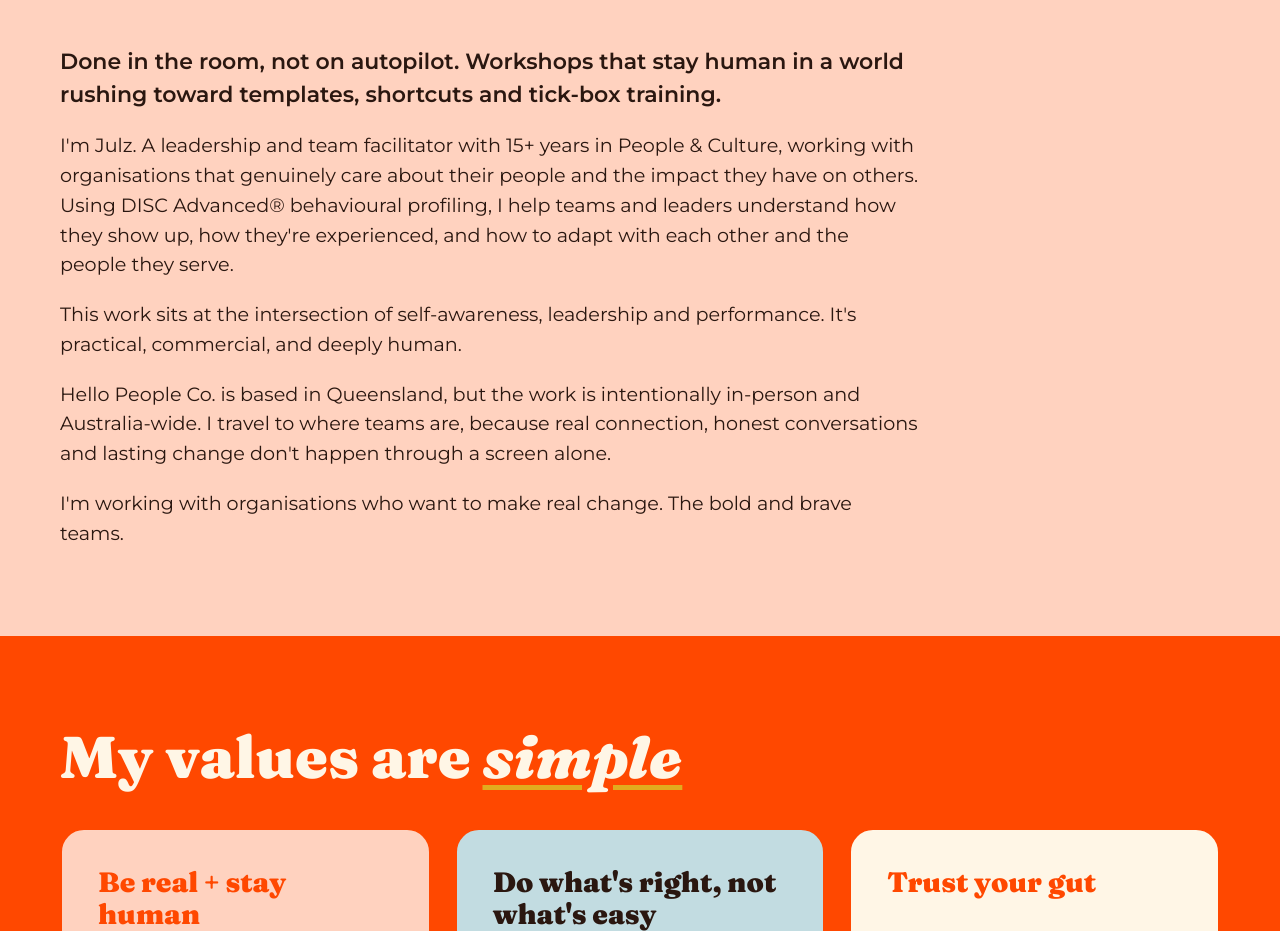
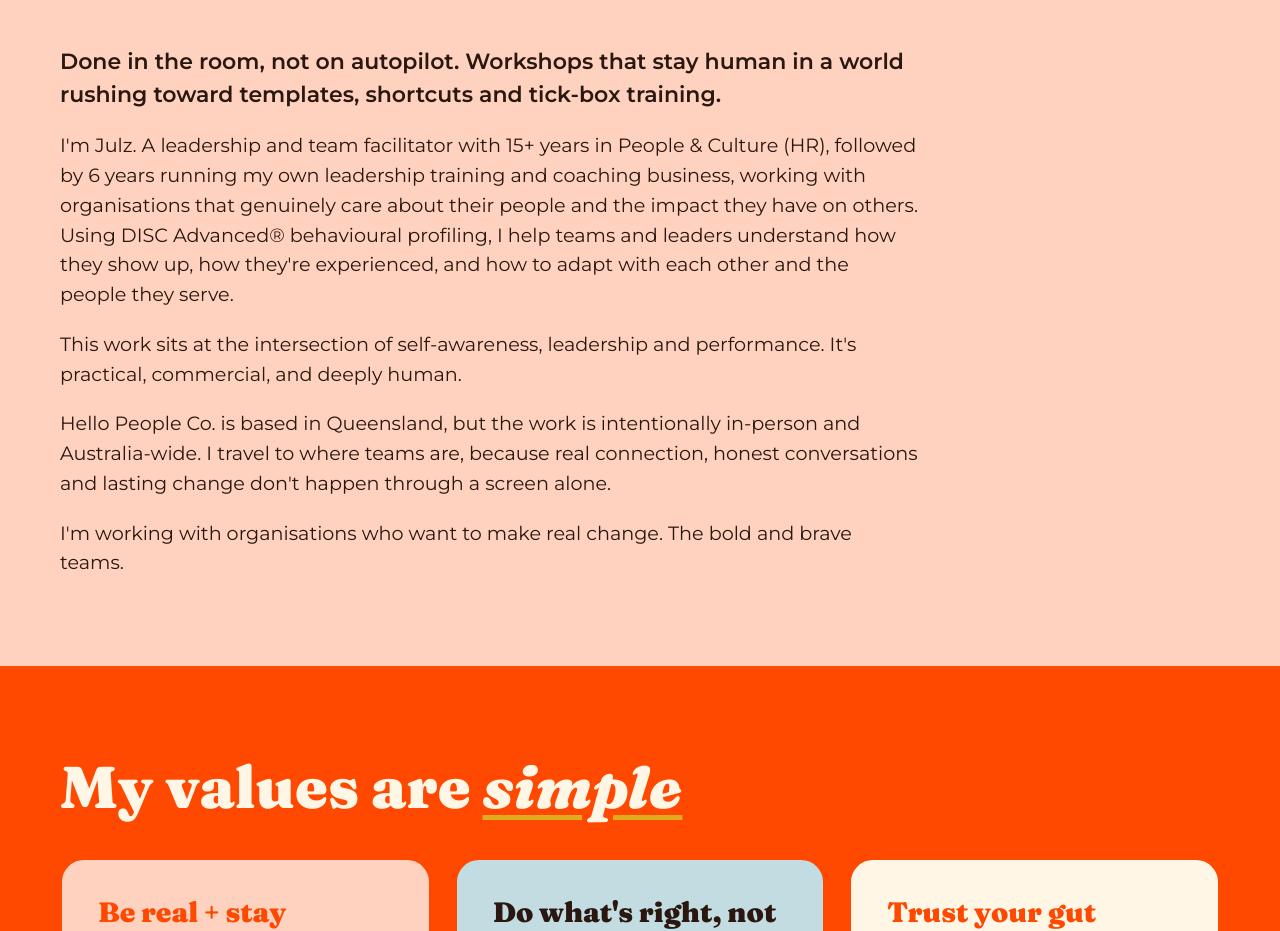
Before and after one commit to hellopeopleco/hellopeopleco-website, a plain HTML site: page about.html in a window 1280 px wide. Shown: the part 1020-1951 px from the top of the page. Drawn offline with Linux system fonts and the light colour scheme.

Commit message:
About: add 6 years of leadership training and coaching business
Co-Authored-By: Claude Sonnet 5.5 <noreply@anthropic.com>
Claude-Session: https://claude.ai/code/session_01DZLPfyaJ8VnbgauC6H2x3i

```diff
--- a/about.html
+++ b/about.html
@@ -51,7 +51,7 @@
 <div class="wrap">
 <div class="stack stack--lg measure text-lg">
 <p class="text-xl">Done in the room, not on autopilot. Workshops that stay human in a world rushing toward templates, shortcuts and tick-box training.</p>
-<p>I'm Julz. A leadership and team facilitator with 15+ years in People &amp; Culture, working with organisations that genuinely care about their people and the impact they have on others. Using DISC Advanced&reg; behavioural profiling, I help teams and leaders understand how they show up, how they're experienced, and how to adapt with each other and the people they serve.</p>
+<p>I'm Julz. A leadership and team facilitator with 15+ years in People &amp; Culture (HR), followed by 6 years running my own leadership training and coaching business, working with organisations that genuinely care about their people and the impact they have on others. Using DISC Advanced&reg; behavioural profiling, I help teams and leaders understand how they show up, how they're experienced, and how to adapt with each other and the people they serve.</p>
 <p>This work sits at the intersection of self-awareness, leadership and performance. It's practical, commercial, and deeply human.</p>
 <p>Hello People Co. is based in Queensland, but the work is intentionally in-person and Australia-wide. I travel to where teams are, because real connection, honest conversations and lasting change don't happen through a screen alone.</p>
 <p>I'm working with organisations who want to make real change. The bold and brave teams.</p>
```
